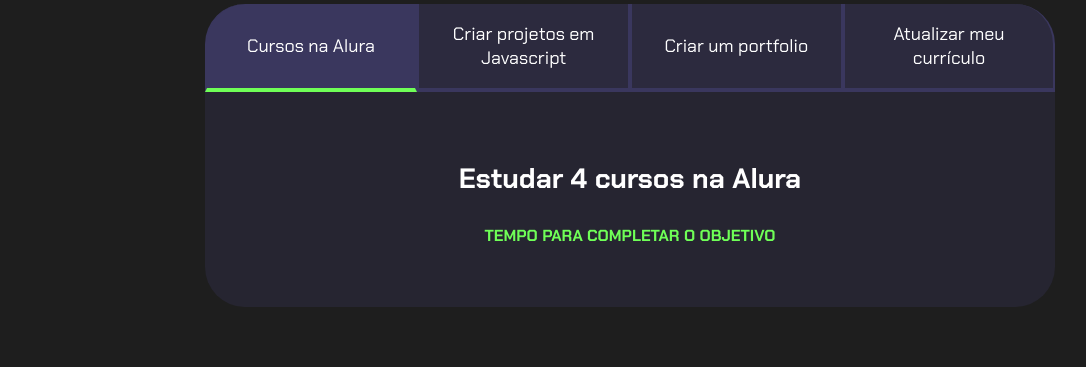
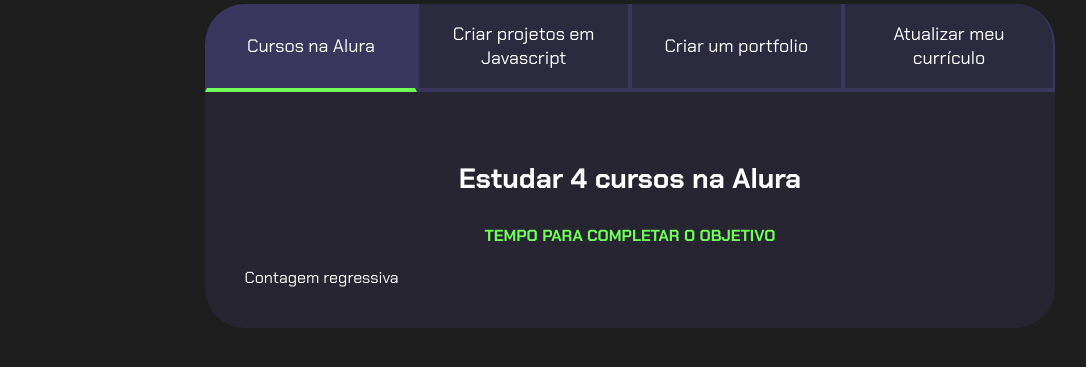
Before and after one commit to leticia080/23-04-2024, a plain HTML site: page index.html in a window 1280 px wide. Both pictures are taken after a click on the button "Cursos na Alura". Shown: the part 99-466 px from the top of the page, without its empty margins (10-1096 px from the left). Drawn offline with Linux system fonts and the light colour scheme.

Commit message:
09-05-24

```diff
--- a/index.html
+++ b/index.html
@@ -20,18 +20,22 @@
             <div class="aba-conteudo ativo">
                 <h3 class="aba-conteudo-titulo-principal">Estudar 4 cursos na Alura</h3>
                 <h4 class="aba-conteudo-titulo-secundario">Tempo para completar o objetivo</h4>
+                <div class="contador"></div>
             </div>
             <div class="aba-conteudo">
                 <h3 class="aba-conteudo-titulo-principal">Criar 5 projetos em Javascript</h3>
                 <h4 class="aba-conteudo-titulo-secundario">Tempo para completar o objetivo</h4>
+                <div class="contador"></div>
             </div>
             <div class="aba-conteudo">
                 <h3 class="aba-conteudo-titulo-principal">Criar um portfolio com os meus 3 melhores projetos</h3>
                 <h4 class="aba-conteudo-titulo-secundario">Tempo para completar o objetivo</h4>
+                <div class="contador"></div>
             </div>
             <div class="aba-conteudo">
                 <h3 class="aba-conteudo-titulo-principal">Atualizar meu curriculo com os certificados da Alura</h3>
                 <h4 class="aba-conteudo-titulo-secundario">Tempo para completar o objetivo</h4>
+                <div class="contador"></div>
             </div>
         </div>
     </div>
--- a/main.js
+++ b/main.js
@@ -1,12 +1,19 @@
 const botoes = document.querySelectorAll(".botao");
+const textos = document.querySelectorAll(".aba-conteudo");
 
 for(let i=0;i <botoes.length;i++){
     botoes[i].onclick = function(){
 
         for(let j=0;j<botoes.length;j++){
             botoes[j].classList.remove("ativo");
+            textos[j].classList.remove("ativo");
         }
 
         botoes[i].classList.add("ativo");
+        textos[i].classList.add("ativo");
     }
 }
+
+const contadores = document.querySelectorAll(".contador");
+
+contadores[0].textContent = "Contagem regressiva";
```
